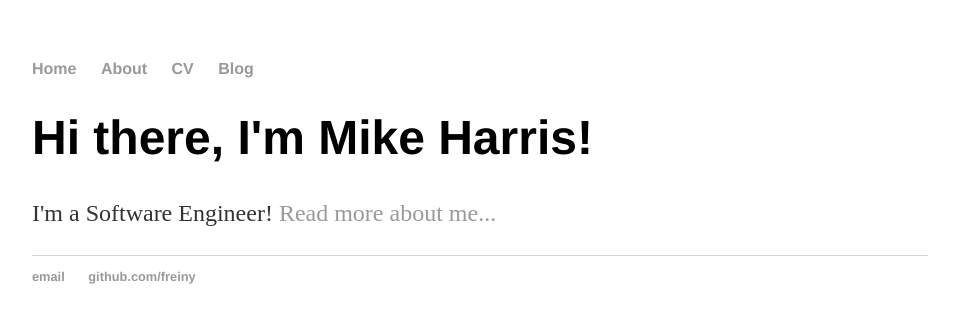
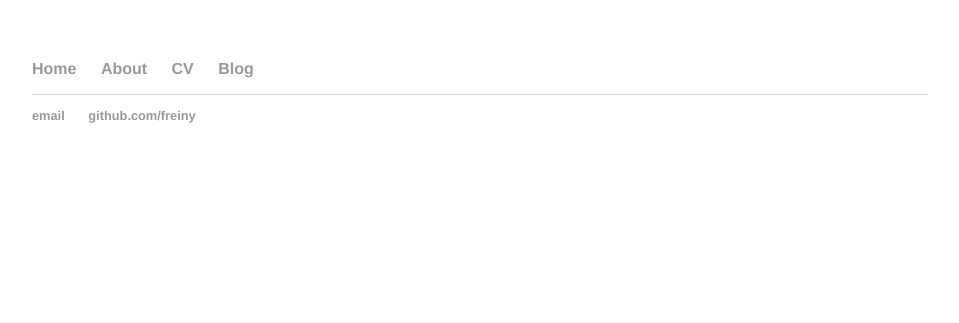
Before and after one commit to freiny/ARCHIVE-misc, a Jekyll site: the page built from index.html, in a window 1280 px wide. Shown: the top 323 px of the page, without its empty margins (160-1119 px from the left). Built offline with Jekyll 4.4.1, drawn with Linux system fonts in a browser that asks for light colours.

Commit message:
Update index.html

```diff
--- a/index.html
+++ b/index.html
@@ -3,6 +3,4 @@ layout: default
 title: Mike Harris, Software Engineer
 ---
 <div class="blurb">
-	<h1>Hi there, I'm Mike Harris!</h1>
-	<p>I'm a Software Engineer! <a href="/about">Read more about me...</a></p>
 </div><!-- /.blurb -->
```
